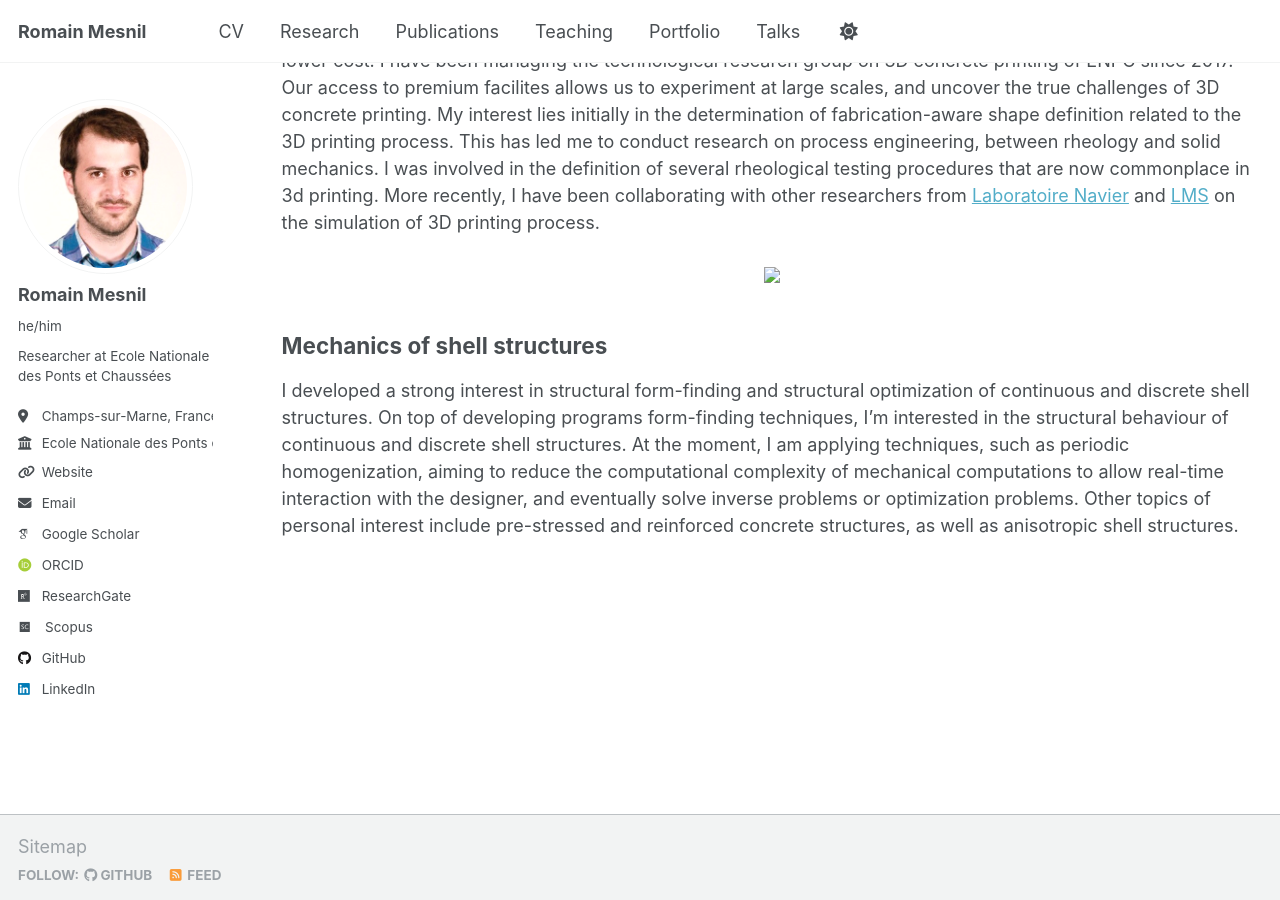
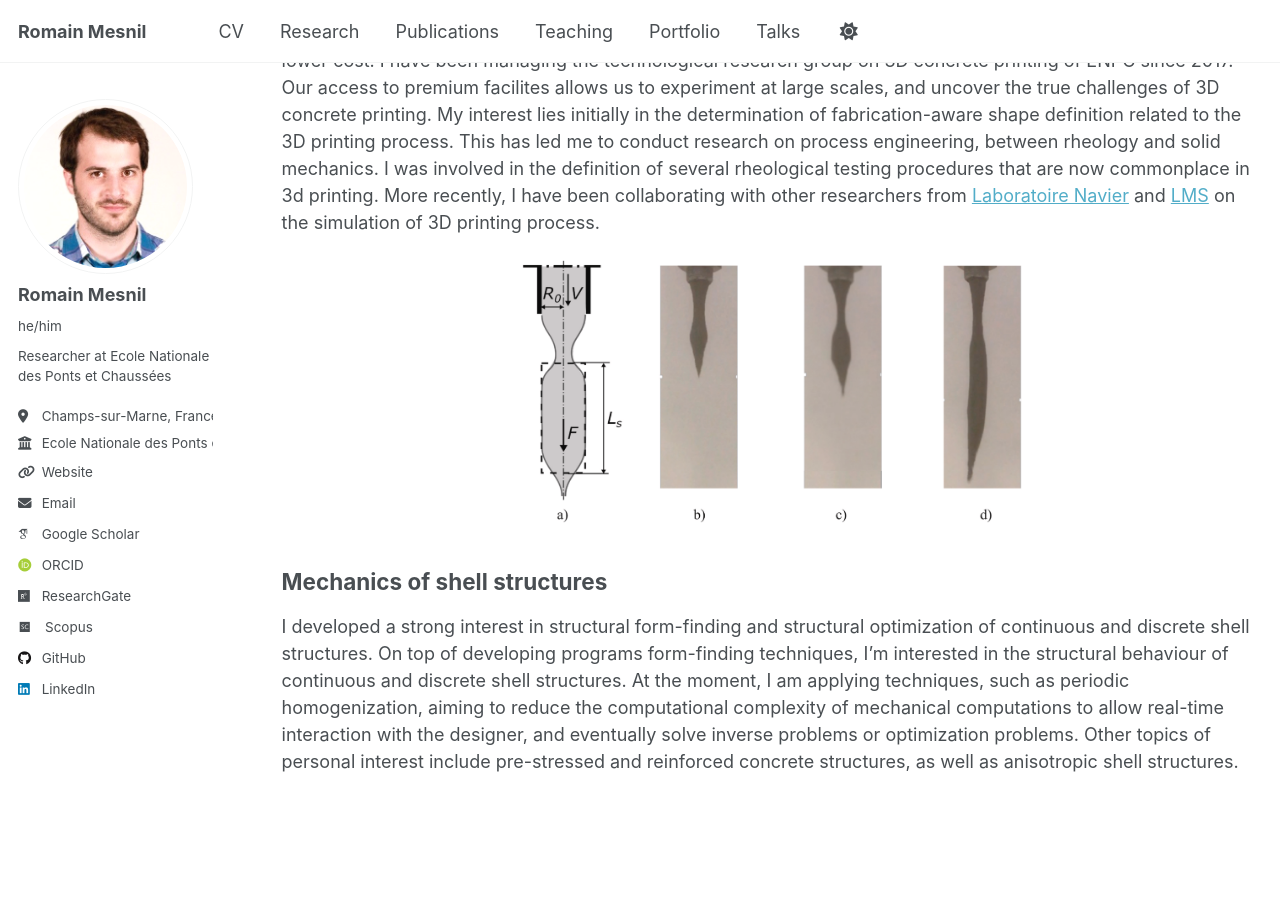
Before and after one commit to romainmesnil/romainmesnil.github.io, a Jekyll site: the page built from _pages/research.md, in a window 1280 px wide and 900 px high, scrolled down 476 px. Built offline with Jekyll 4.4.1, drawn with Linux system fonts in a browser that asks for light colours; some web fonts are replaced.

Commit message:
Update research.md

```diff
--- a/_pages/research.md
+++ b/_pages/research.md
@@ -19,7 +19,7 @@ My interest lies initially in the determination of fabrication-aware shape defin
 More recently, I have been collaborating with other researchers from [Laboratoire Navier](https://navier-lab.fr/) and [LMS](https://lms.ip-paris.fr/) on the simulation of 3D printing process.
 
 <p align="center">
-  <img src="images/slugs.jpg" width=300 />
+  <img src="../images/slugs.jpg" width=500 />
 </p>
 
 ## Mechanics of shell structures
```
